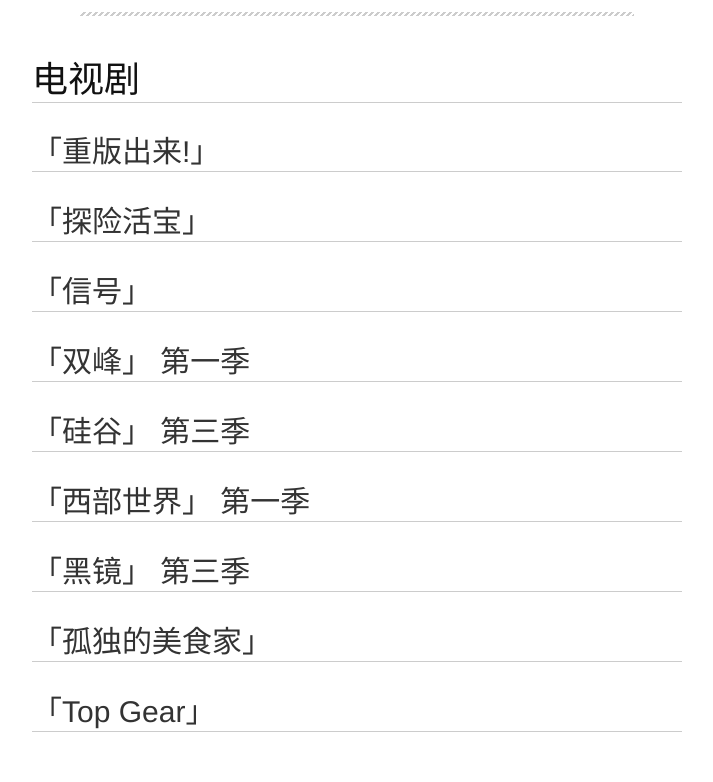
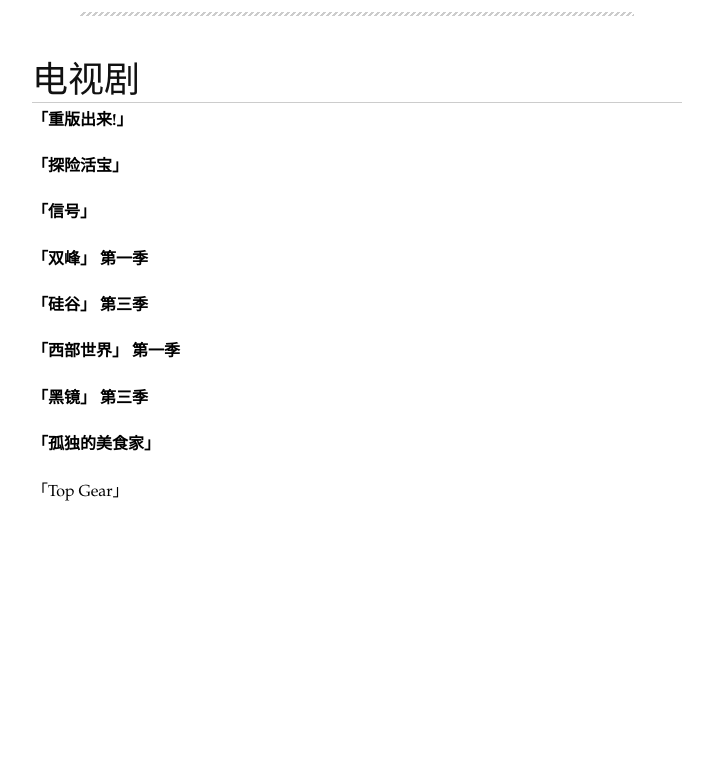
Before and after one commit to aioplkj/aioplkj.github.com, a Jekyll site: the page built from _posts/2017-1-1-2016movies.md, in a window 1280 px wide. Shown: the part 4993-5775 px from the top of the page, without its empty margins (78-791 px from the left). Built offline with Jekyll 4.4.1, drawn with Linux system fonts in a browser that asks for light colours; some web fonts are replaced; Markdown is read by kramdown in place of the engine named in the settings; comment, search, counter and statistics services are not loaded; after the commit the page ends 5549 px from its top, so only the background shows below that.

```diff
--- a/_posts/2017-1-1-2016movies.md
+++ b/_posts/2017-1-1-2016movies.md
@@ -62,20 +62,20 @@ ___
 
 #[电视剧](id:anchor1)
 
-## 「重版出来!」
+__「重版出来!」__
 
-## 「探险活宝」
+__「探险活宝」__
 
-## 「信号」
+__「信号」__
 
-## 「双峰」 第一季
+__「双峰」 第一季__
 
-## 「硅谷」 第三季
+__「硅谷」 第三季__
 
-## 「西部世界」 第一季
+__「西部世界」 第一季__
 
-## 「黑镜」 第三季
+__「黑镜」 第三季__
 
-## 「孤独的美食家」
+__「孤独的美食家」__
 
-## 「Top Gear」
+「Top Gear」
```
